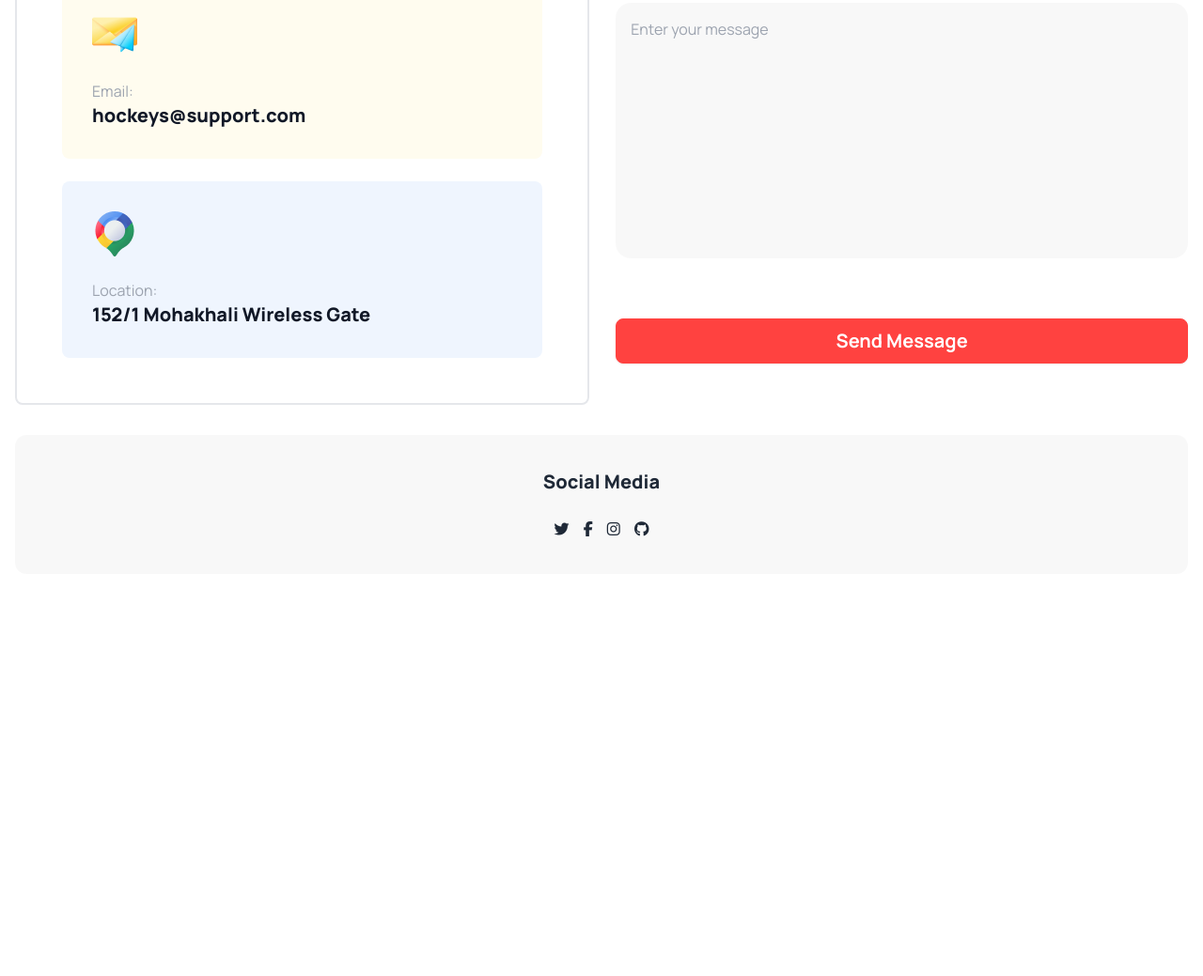
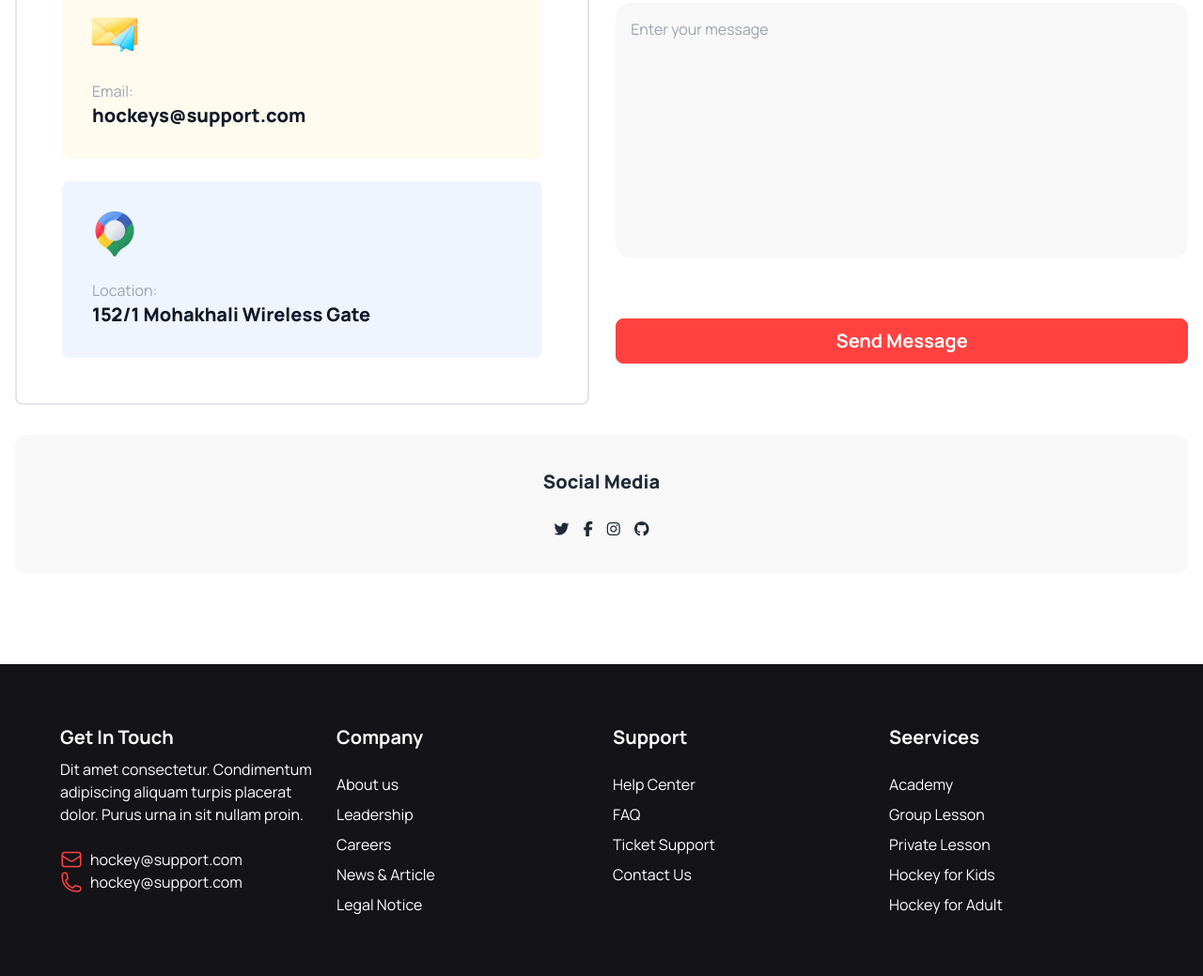
Before and after one commit to Alomgir-HasanShakib/Hockey-tailwind-projects, a plain HTML site: page index.html in a window 1280 px wide. Shown: the part 4930-5969 px from the top of the page at 94% size. Before the commit the page ends 5637 px from the top, so only its background shows below. Drawn offline with nearby package versions, Linux system fonts and the light colour scheme.

Commit message:
added footer section

```diff
--- a/index.html
+++ b/index.html
@@ -618,7 +618,7 @@
 
         <!-- ========================================header text ======================================== -->
 
-        <div class="flex justify-between gap-7 flex-col lg:flex-row  mb-8">
+        <div class="flex justify-between gap-7 flex-col lg:flex-row mb-8">
           <div class="border-2 p-12 lg:w-1/2 rounded-lg">
             <div class="bg-[#bced6d19] p-8 mb-6 rounded-lg">
               <img src="./Images/Group 1171275317.png" alt="" class="pb-6" />
@@ -633,41 +633,53 @@
               <h3 class="text-gray-900 font-extrabold text-xl">
                 hockeys@support.com
               </h3>
-          </div>
+            </div>
             <div class="bg-[#629cf319] p-8 rounded-lg">
               <img src="./Images/Group 1171275321.png" alt="" class="pb-6" />
               <p class="text-gray-400">Location:</p>
               <h3 class="text-gray-900 font-extrabold text-xl">
                 152/1 Mohakhali Wireless Gate
               </h3>
-          </div>
+            </div>
           </div>
 
           <div class="form w-full lg:w-1/2">
             <form class="grid grid-cols-1 lg:grid-cols-2 gap-y-8 gap-x-6">
               <!-- single input field -->
-              <div class="flex flex-col gap-2 col-span-2 lg:col-span-1 ">
+              <div class="flex flex-col gap-2 col-span-2 lg:col-span-1">
                 <label for="" class="text-xl font-bold">Your Name</label>
-                <input type="text" placeholder="Enter your full name"
-                class="bg-[#13131807] p-4 rounded-2xl" />
+                <input
+                  type="text"
+                  placeholder="Enter your full name"
+                  class="bg-[#13131807] p-4 rounded-2xl"
+                />
               </div>
               <!-- single input field -->
               <div class="flex flex-col gap-2 col-span-2 lg:col-span-1">
                 <label for="" class="text-xl font-bold">Your email</label>
-                <input type="text" placeholder="Enter your email"
-                class="bg-[#13131807] p-4 rounded-2xl"/>
+                <input
+                  type="text"
+                  placeholder="Enter your email"
+                  class="bg-[#13131807] p-4 rounded-2xl"
+                />
               </div>
               <!-- single input field -->
               <div class="flex flex-col gap-2 col-span-2 lg:col-span-1">
                 <label for="" class="text-xl font-bold">Subject</label>
-                <input type="text" placeholder="Enter your subject"
-                class="bg-[#13131807] p-4 rounded-2xl"/>
+                <input
+                  type="text"
+                  placeholder="Enter your subject"
+                  class="bg-[#13131807] p-4 rounded-2xl"
+                />
               </div>
               <!-- single input field -->
               <div class="flex flex-col gap-2 col-span-2 lg:col-span-1">
                 <label for="" class="text-xl font-bold">Phone Number</label>
-                <input type="text" placeholder="Enter your phone number"
-                class="bg-[#13131807] p-4 rounded-2xl"/>
+                <input
+                  type="text"
+                  placeholder="Enter your phone number"
+                  class="bg-[#13131807] p-4 rounded-2xl"
+                />
               </div>
               <!-- single input field -->
               <div class="flex flex-col gap-2 col-span-2">
@@ -682,19 +694,81 @@
                 ></textarea>
               </div>
             </form>
-            <button type="submit" class="btn mt-5 lg:mt-16 w-full bg-[#FF4240] border-[#FF4240] text-white text-xl font-bold">Send Message</button>
-
+            <button
+              type="submit"
+              class="btn mt-5 lg:mt-16 w-full bg-[#FF4240] border-[#FF4240] text-white text-xl font-bold"
+            >
+              Send Message
+            </button>
           </div>
         </div>
         <div class="bg-[#13131807] text-center p-9 rounded-xl">
           <h2 class="text-xl font-extrabold pb-6">Social Media</h2>
-          <i class="fa-brands fa-twitter  pr-3"></i>
-          <i class="fa-brands fa-facebook-f  pr-3"></i>
-          <i class="fa-brands fa-instagram pr-3 "></i>
-          <i class="fa-brands fa-github "></i>
+          <i class="fa-brands fa-twitter pr-3"></i>
+          <i class="fa-brands fa-facebook-f pr-3"></i>
+          <i class="fa-brands fa-instagram pr-3"></i>
+          <i class="fa-brands fa-github"></i>
         </div>
       </section>
     </main>
-    <footer></footer>
+      <!-- ========================================footer section======================================== -->
+
+
+    <footer class="bg-[#131318] p-16 text-white">
+      <div class="grid lg:col-span-4 lg:grid-cols-4 gap-6">
+        <div class="col-span-2 lg:col-span-1 text-center lg:text-left">
+          <div class="pb-6">
+            <h2 class="font-bold text-xl pb-2">Get In Touch</h2>
+            <p>
+              Dit amet consectetur. Condimentum adipiscing aliquam turpis
+              placerat dolor. Purus urna in sit nullam proin.
+            </p>
+          </div>
+          <div class="flex gap-2 items-center justify-center  lg:items-start lg:justify-start">
+            <img src="./Images/Frame.png" alt="" />
+            <p>hockey@support.com</p>
+          </div>
+          <div class="flex gap-2 pb-2 tems-center justify-center lg:items-start lg:justify-start">
+            <img src="./Images/Frame (1).png" alt="" />
+            <p>hockey@support.com</p>
+          </div>
+        </div>
+        <div class="col-span-1 lg:col-span-1 items-center">
+          <div class="pb-6 text-center lg:text-left">
+            <h2 class="font-bold text-xl">Company</h2>
+          </div>
+          <div class="flex flex-col gap-2 text-center lg:text-left">
+            <p>About us</p>
+            <p>Leadership</p>
+            <p>Careers</p>
+            <p>News & Article</p>
+            <p>Legal Notice</p>
+          </div>
+        </div>
+        <div class="col-span-1 lg:col-span-1">
+          <div class="pb-6 text-center lg:text-left">
+            <h2 class="font-bold text-xl">Support</h2>
+          </div>
+          <div class="flex flex-col gap-2 text-center lg:text-left">
+            <p>Help Center</p>
+            <p>FAQ</p>
+            <p>Ticket Support</p>
+            <p>Contact Us</p>
+          </div>
+        </div>
+        <div class="col-span-2 lg:col-span-1">
+          <div class="pb-6 text-center lg:text-left">
+            <h2 class="font-bold text-xl">Seervices</h2>
+          </div>
+          <div class="flex flex-col gap-2 text-center lg:text-left">
+            <p>Academy</p>
+            <p>Group Lesson</p>
+            <p>Private Lesson</p>
+            <p>Hockey for Kids</p>
+            <p>Hockey for Adult</p>
+          </div>
+        </div>
+      </div>
+    </footer>
   </body>
 </html>
```
Also changed, not shown: Images/Frame (1).png (added), Images/Frame.png (added).
